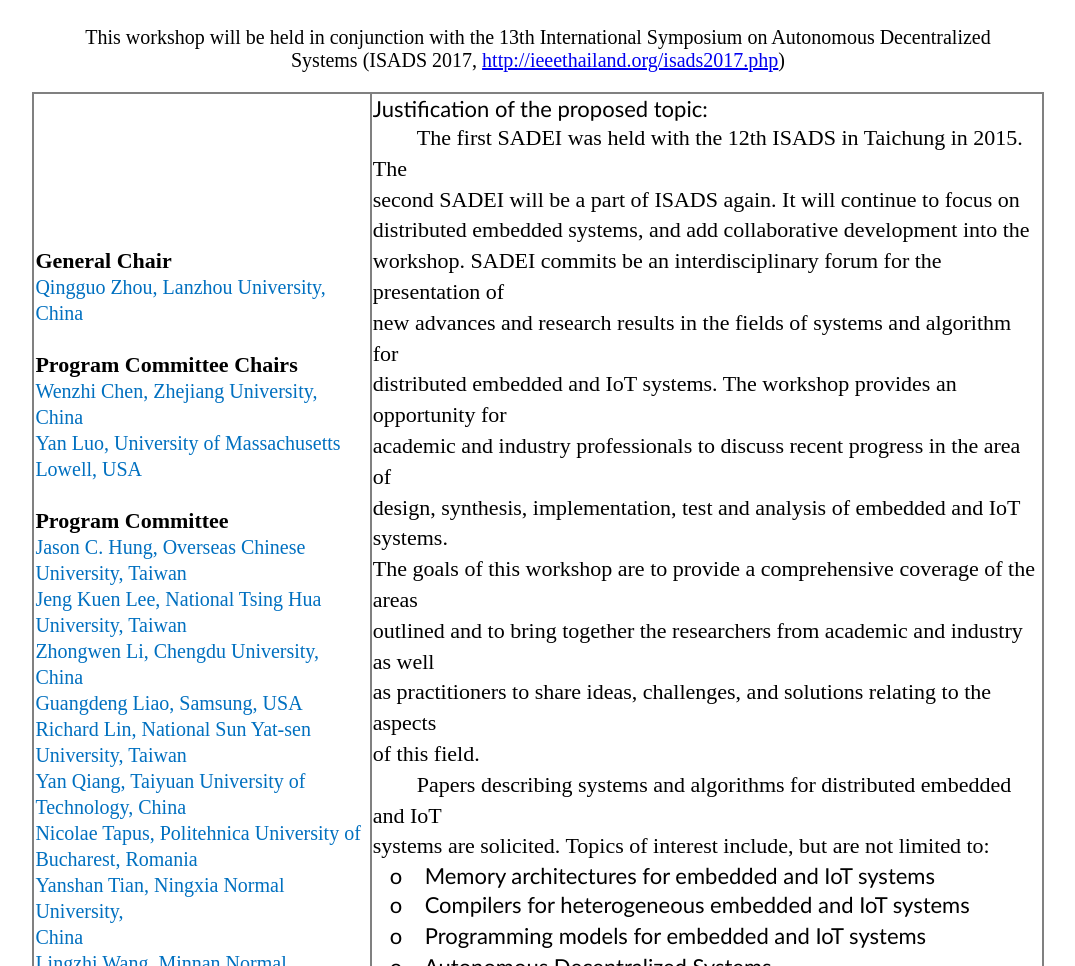
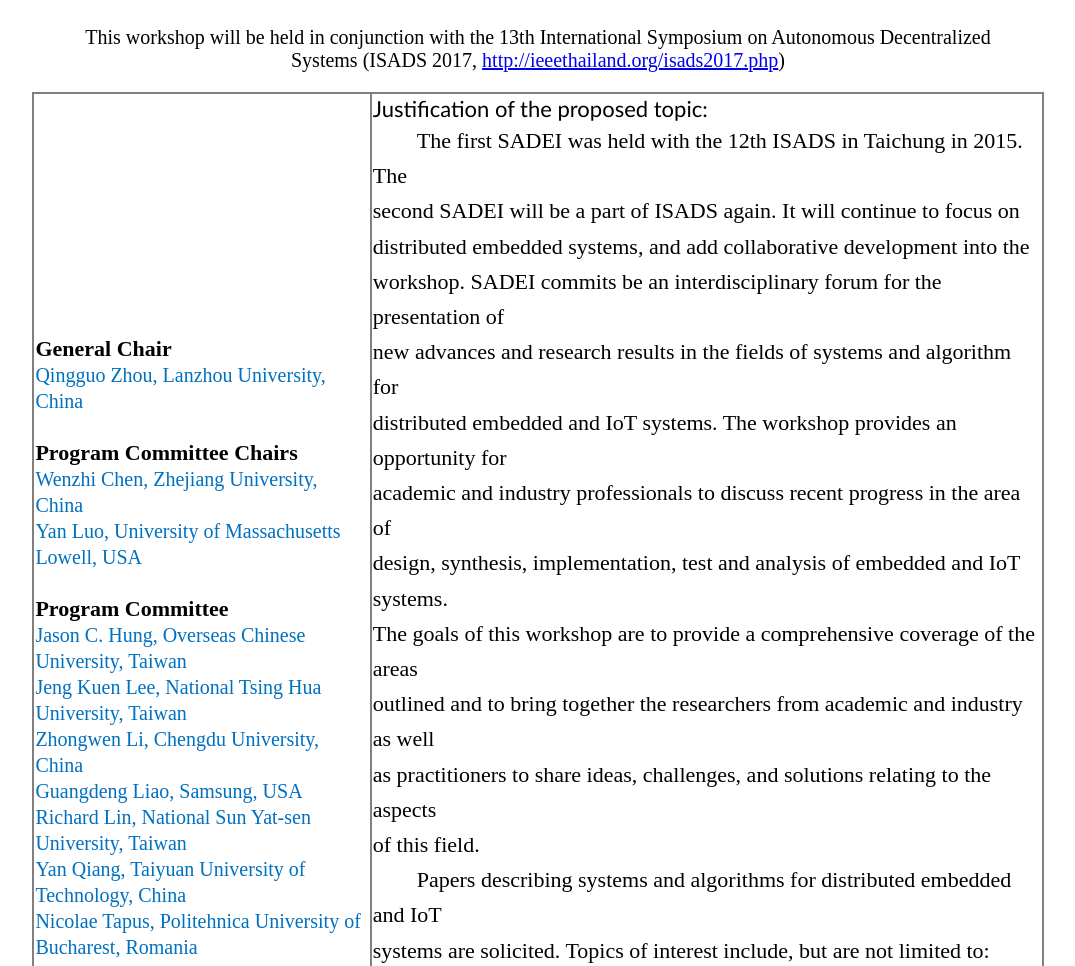
Before and after one commit to SADEI2017/SADEI, a plain HTML site: page index.html in a window 1280 px wide. Shown: the part 200-1166 px from the top of the page, without its empty margins (102-1177 px from the left). Drawn offline with Linux system fonts and the light colour scheme.

Commit message:
Update index.html

```diff
--- a/index.html
+++ b/index.html
@@ -47,7 +47,7 @@
 				</td>
 				<td>
 					<font style="font-family: Calibri;">Justification of the proposed topic:<br></font>
-     				 <font style="line-height: 1.4em">&emsp;&emsp;The first SADEI was held with the 12th ISADS in Taichung in 2015. The<br>
+     				 <font style="line-height: 1.6em">&emsp;&emsp;The first SADEI was held with the 12th ISADS in Taichung in 2015. The<br>
      				 second SADEI will be a part of ISADS again. It will continue to focus on<br>
      				 distributed embedded systems, and add collaborative development into the<br>
      				 workshop. SADEI commits be an interdisciplinary forum for the presentation of<br>
@@ -59,7 +59,7 @@
      				 outlined and to bring together the researchers from academic and industry as well<br>
      				 as practitioners to share ideas, challenges, and solutions relating to the aspects<br>
      				 of this field.<br></font>
-      				 &emsp;&emsp;<font style="line-height: 1.4em">Papers describing systems and algorithms for distributed embedded and IoT<br>
+      				 &emsp;&emsp;<font style="line-height: 1.6em">Papers describing systems and algorithms for distributed embedded and IoT<br>
       				 systems are solicited. Topics of interest include, but are not limited to:<br></font>
 						<font style="font-family: Calibri">&nbsp;&nbsp;&nbsp;o&nbsp;&nbsp;&nbsp;&nbsp;Memory architectures for embedded and IoT systems<br>
 						<font style="line-height: 1.4em;">&nbsp;&nbsp;&nbsp;o&nbsp;&nbsp;&nbsp;&nbsp;Compilers for heterogeneous embedded and IoT systems<br>
@@ -80,7 +80,7 @@
 						&nbsp;&nbsp;&nbsp;o&nbsp;&nbsp;&nbsp;&nbsp;Emerging technologies/applications/principles/algorithms<br>
 						</font>
 						Information for Authors:<br></font>
-        				&emsp;&emsp;<font style="line-height: 1.4em">Research papers should describe original work (not submitted or published<br>
+        				&emsp;&emsp;<font style="line-height: 1.6em">Research papers should describe original work (not submitted or published<br>
         				elsewhere) and be up to 15 double-spaced pages (4,000 words) or 6 pages in IEEE<br>
         				double-column conference paper format. Papers should include: title, authors,<br>
         				affiliations, 150-word abstract and list of keywords. Please identify the contact<br>
```
